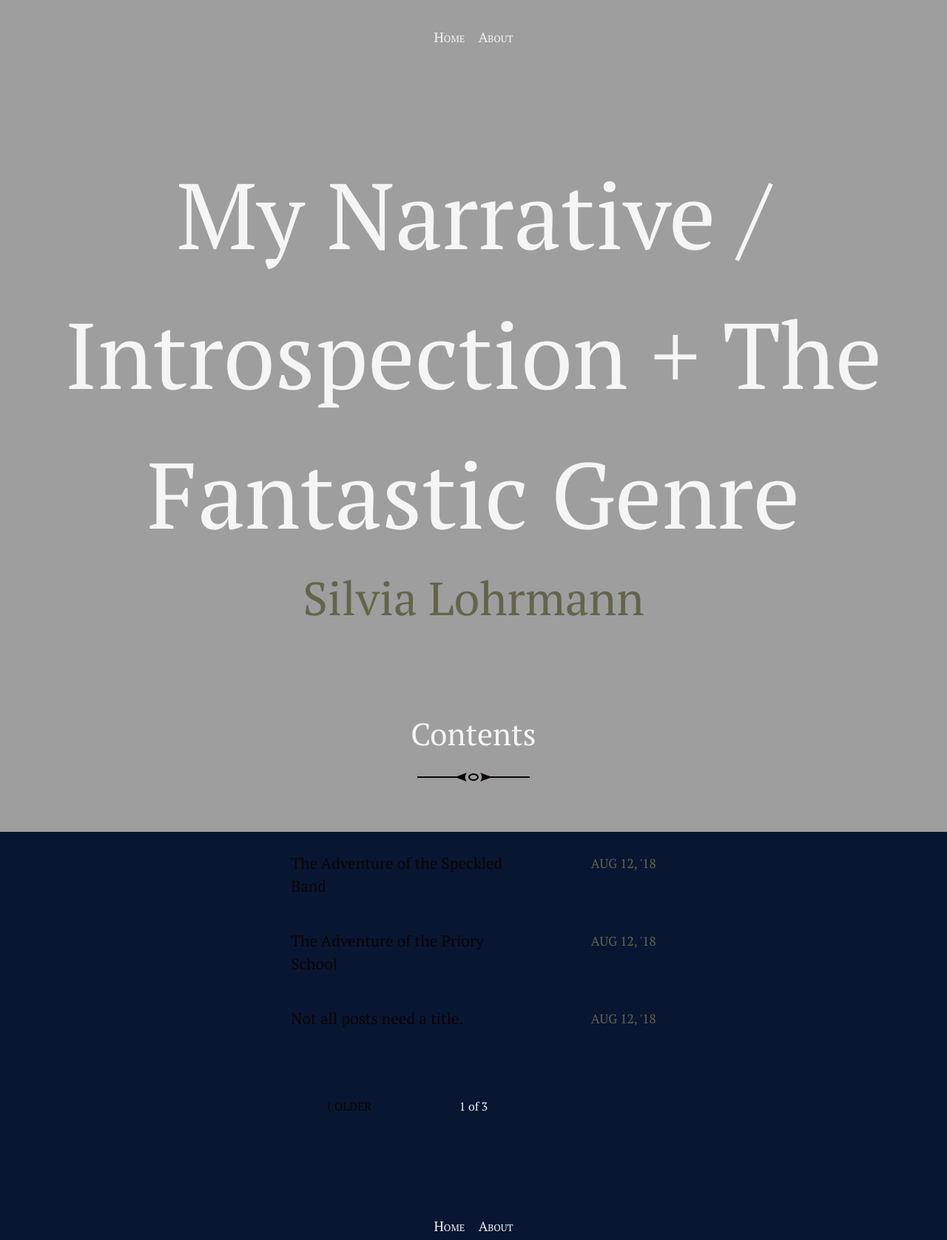
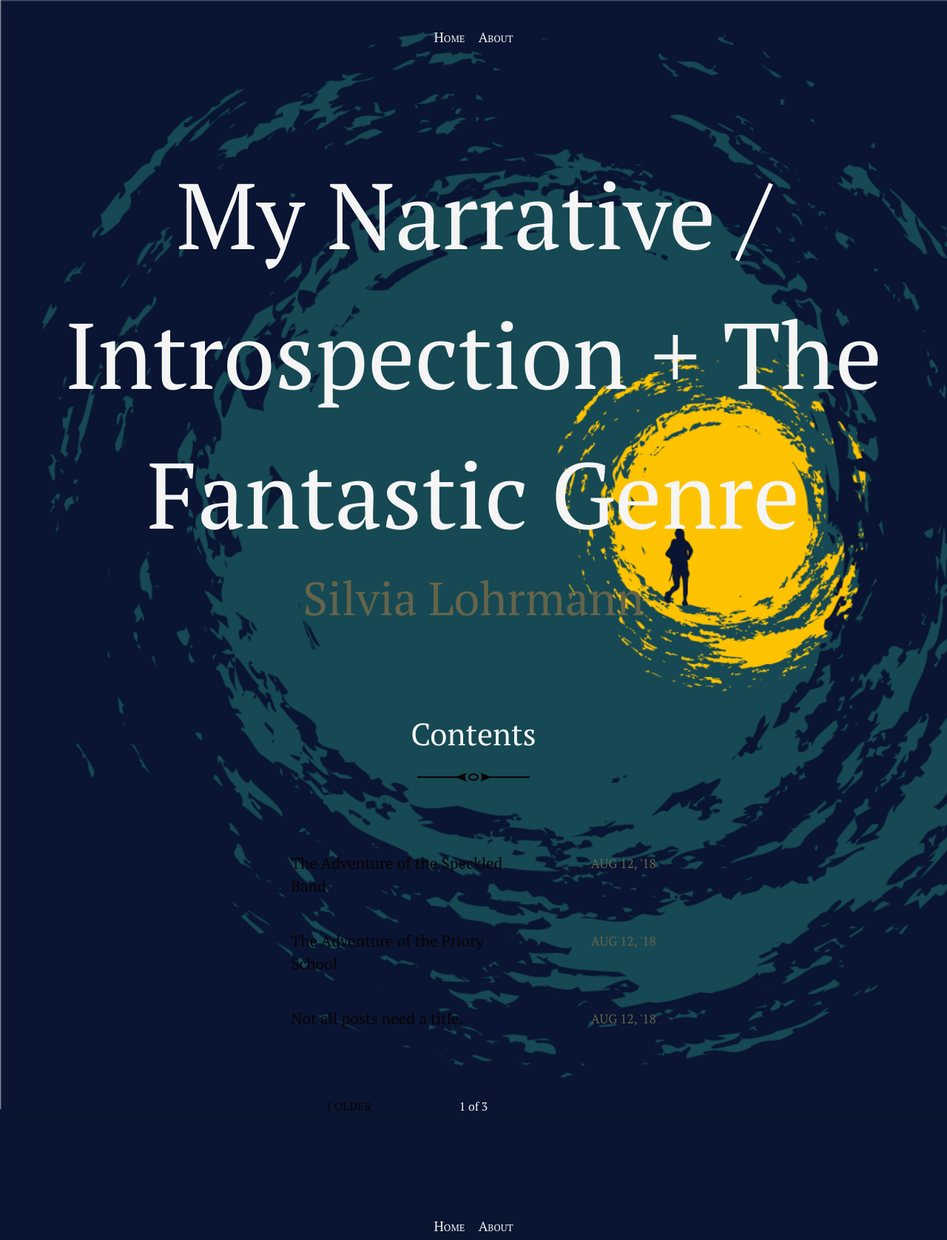
Before and after one commit to silvialohrmann/editorial, a Jekyll site: the page built from index.html, in a window 1280 px wide. Shown: the whole page at 74% size. Built offline with Jekyll 4.4.1, drawn with Linux system fonts in a browser that asks for light colours; the list of posts is cut into pages by our own code.

Commit message:
Update _base.scss

```diff
--- a/_sass/_base.scss
+++ b/_sass/_base.scss
@@ -1,5 +1,5 @@
 body {
-  background: $brand-color url("/assets/images/fantastic-genre-background-.png") no-repeat top left;
+  background: $brand-color url("/assets/images/multiversal.png") no-repeat top left;
   background-size: 1500px;
   color: $text-color;
   font-family: $font-family;
```
